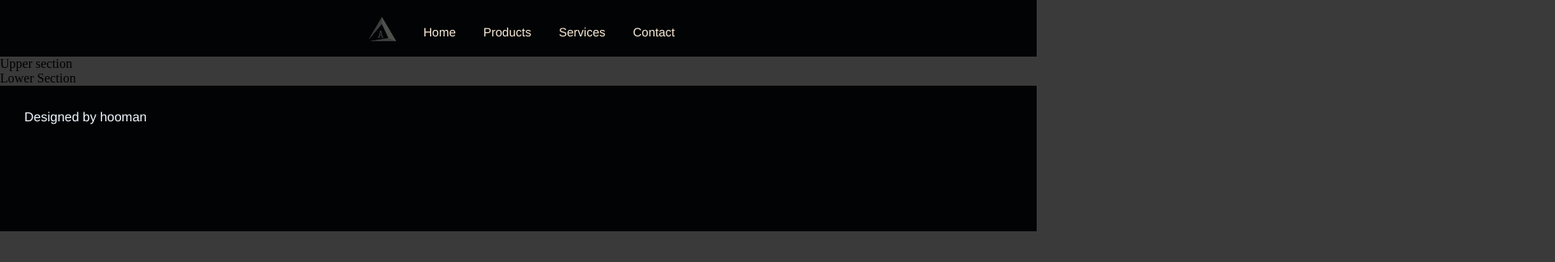
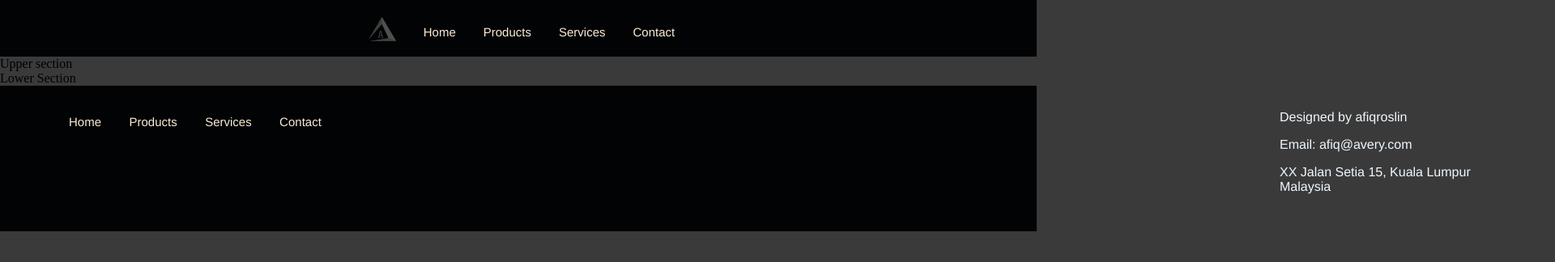
Before and after one commit to afiqroslin/Design-Studio-Website, a plain HTML site: page products.html in a window 1280 px wide. Shown: the top 324 px of the page at 81% size, 1920 px wide, since content can reach past the window. Drawn offline with Linux system fonts and the light colour scheme.

Commit message:
update footer to all pages

```diff
--- a/products.html
+++ b/products.html
@@ -30,10 +30,29 @@
 
             <section>Lower Section</section>
 
-            <footer> Designed by hooman </footer>
+            <footer>
+                <nav>
+                    <ul>
+                    <li><a href="index.html">Home</a></li>
+                    <li><a href="products.html">Products</a></li>
+                    <li><a href="services.html">Services</a></li>
+                    <li><a href="">Contact</a></li>
+                    </ul>
+                </nav>
+
+                <div class="info">
+                    Designed by afiqroslin
+                    <p>Email: afiq@avery.com </p>
+                    XX Jalan Setia 15, Kuala Lumpur</br>Malaysia
+                </div>
+            </footer>
+
+        </body>
 
         </body>
 
 
 
+
+
     </html>
```
Also changed, not shown: services.html (+17 -1 lines).
